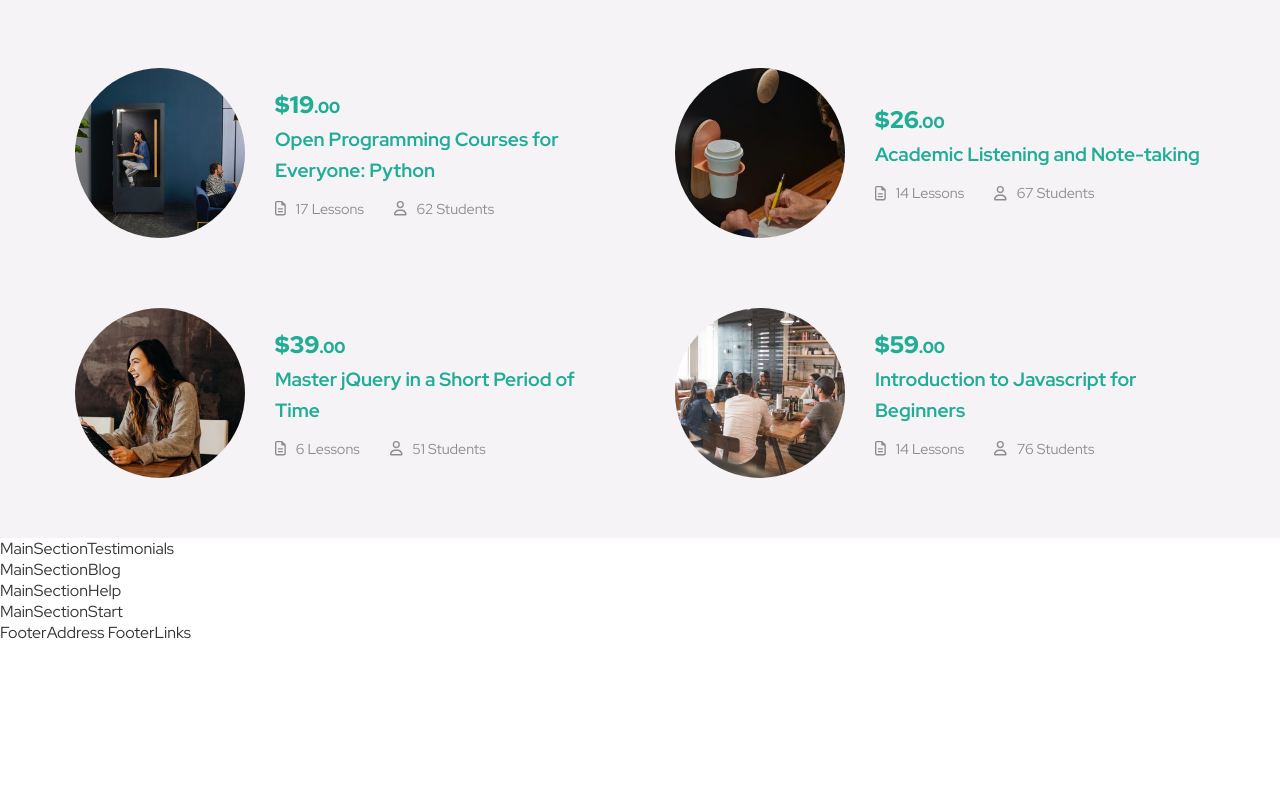
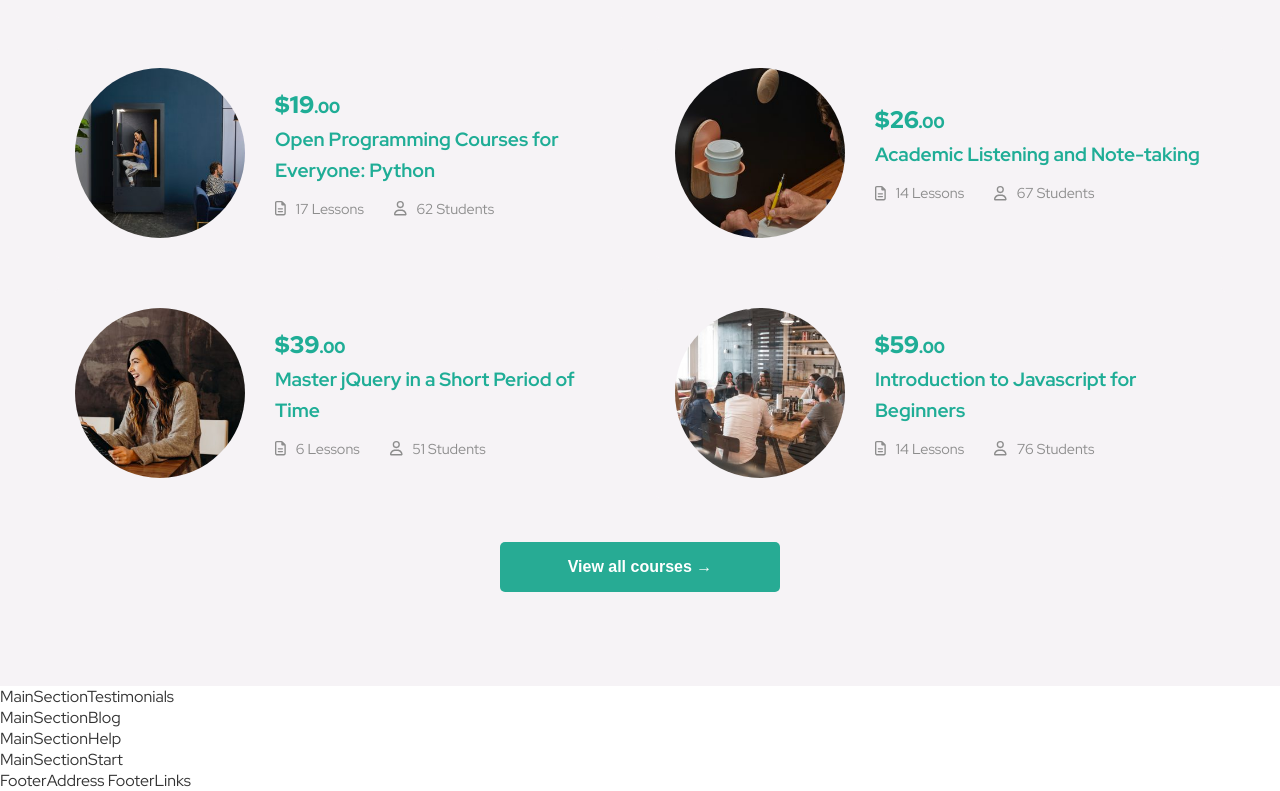
Before and after one commit to OgataiKhan/proj-html-vuejs, a Vue app: page / in a window 1280 px wide. Shown: the part 3130-3921 px from the top of the page. Before the commit the page ends 3773 px from the top, so only its background shows below. Built offline with nearby package versions, Linux system fonts and the light colour scheme.

Commit message:
feat: courses button

```diff
--- a/src/components/Button.vue
+++ b/src/components/Button.vue
@@ -10,7 +10,7 @@ export default {
 </script>
 
 <template>
-  <button class="btn">{{ text }}</button>
+  <button class="btn" v-html="text"></button>
 </template>
 
 <style lang="scss" scoped>
--- a/src/components/MainSectionCourses.vue
+++ b/src/components/MainSectionCourses.vue
@@ -1,13 +1,16 @@
 <script>
 import CourseCard from './CourseCard.vue';
+import Button from './Button.vue';
 
 export default {
   name: 'MainSectionCourses',
   components: {
     CourseCard,
+    Button,
   },
   data() {
     return {
+      buttonText: 'View all courses &rarr;',
       // Number of lessons and students is registered as a string rather than a number in case we want to register a "None" value representing "0"
       courses: [
         {
@@ -73,6 +76,7 @@ export default {
       <ul class="course-list">
         <CourseCard v-for="course in courses" :name="course.name" :img="course.img" :price="course.price" :priceDecimals="course.priceDecimals" :lessons="course.lessons" :students="course.students" />
       </ul>
+      <Button :class="'btntwo large'" :text="buttonText" />
     </div>
   </section>
 </template>
@@ -84,6 +88,7 @@ export default {
 .section-courses {
   background-color: $bg-secondary;
   text-align: center;
+  padding-bottom: 90px;
 
   .container {
     @include container;
```
